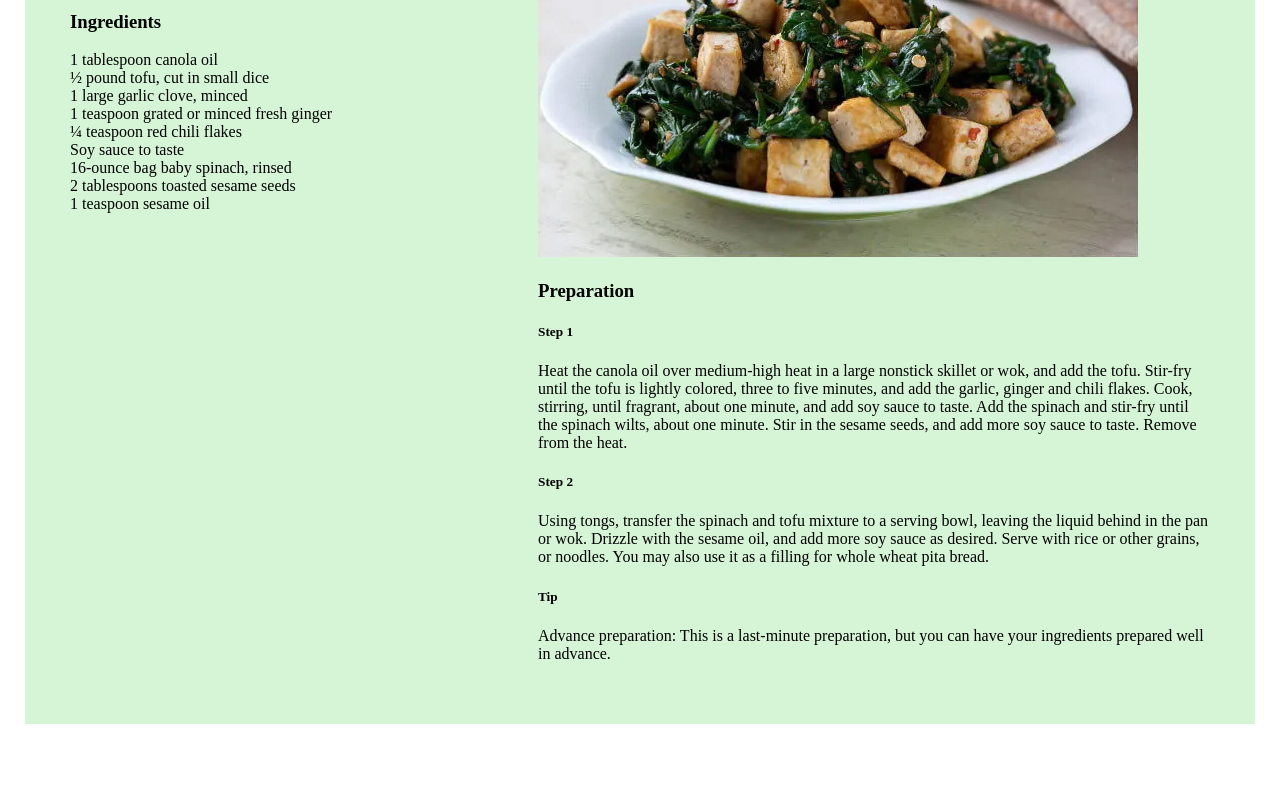
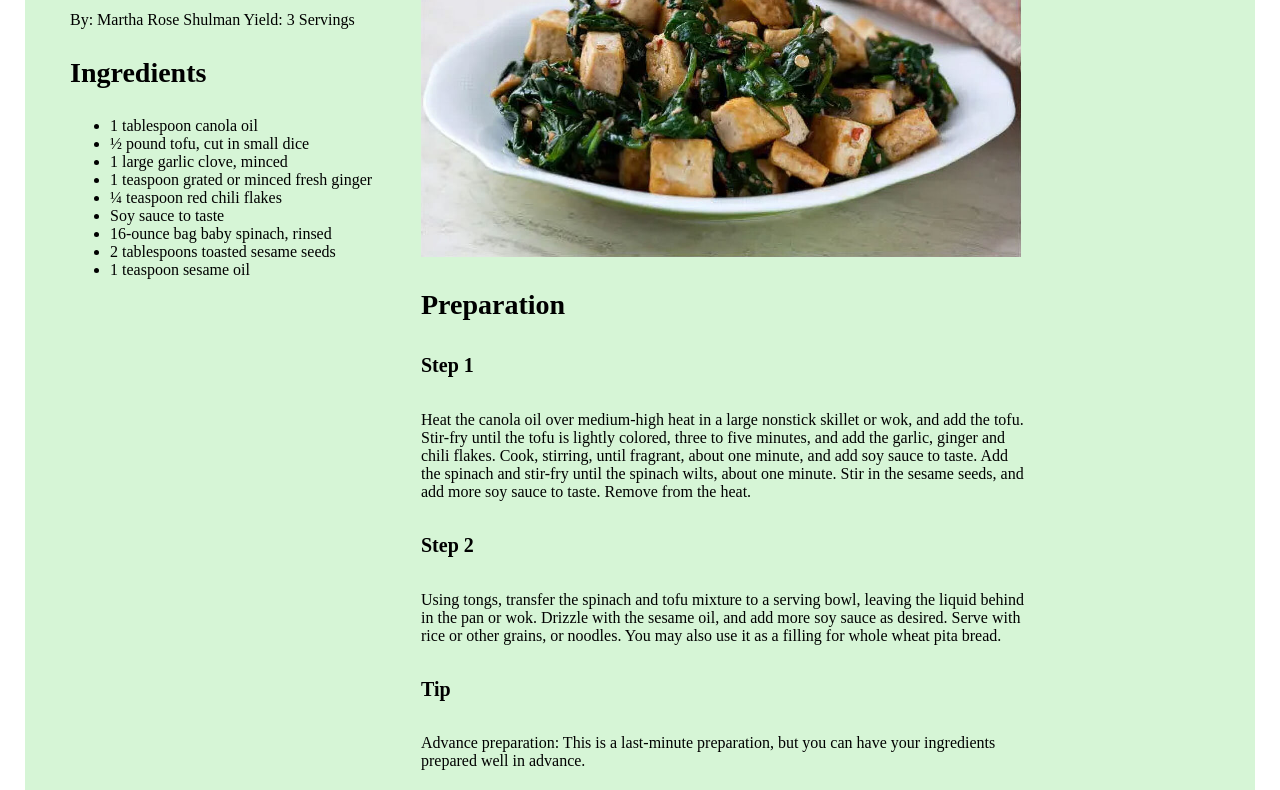
Before and after one commit to jmetivier5/exercise7, a plain HTML site: page index.html in a window 1280 px wide. Shown: the part 196-986 px from the top of the page. Before the commit the page ends 928 px from the top, so only its background shows below. Drawn offline with Linux system fonts and the light colour scheme; a web font is replaced by a local one.

Commit message:
finished

```diff
--- a/index.html
+++ b/index.html
@@ -1,18 +1,41 @@
 <!--This receipe is taken from https://cooking.nytimes.com/recipes/1012494-spinach-tofu-and-sesame-stir-fry -->
 <!DOCTYPE html>
 <html lang="en-US">
+   <head>
+      <meta charset="utf-8">
+      <title>Spinach, Tofu and Sesame Stir-Fry</title>
+      <link rel="preconnect" href="https://fonts.googleapis.com">
+      <link rel="preconnect" href="https://fonts.gstatic.com" crossorigin>
+      <link href="https://fonts.googleapis.com/css2?family=Lobster&display=swap" rel="stylesheet">
+      <link rel="preconnect" href="https://fonts.googleapis.com">
+      <link rel="preconnect" href="https://fonts.gstatic.com" crossorigin>
+      <link href="https://fonts.googleapis.com/css2?family=Lobster&family=Radley:ital@0;1&display=swap" rel="stylesheet">
+   </head>
    <style>
       .grid-container {
       display: grid;
-      grid-template-columns: 40% 60%;
+      grid-template-columns: 30% 70%;
+      }
+      div {
+      border: 15px solid #D6F5D6;
+      margin: 0px;
+      }
+      h1 {
+      color: green;
+      font-family: lobster;
+      font-size: 250%;
+      }
+      h3 {
+      color: black;
+      font-family: Radley;
+      font-size: 175%;
+      }
+      h5 {
+      color: black;
+      font-family: Radley;
+      font-size: 125%;
       }
    </style>
-  <style>
-div {
-  border: 15px solid #D6F5D6;
-  margin: 0px;
-}
-</style>
    <body>
       <div style="width:1200px;margin:auto">
          <div class="grid-container">
@@ -27,17 +50,17 @@ div {
                <h3>
                   Ingredients
                </h3>
-               <p>
-                  1 tablespoon canola oil<br>
-                  ½ pound tofu, cut in small dice<br>
-                  1 large garlic clove, minced<br>
-                  1 teaspoon grated or minced fresh ginger<br>
-                  ¼ teaspoon red chili flakes<br>
-                  Soy sauce to taste<br>
-                  16-ounce bag baby spinach, rinsed<br>
-                  2 tablespoons toasted sesame seeds<br>
-                  1 teaspoon sesame oil
-               </p>
+               <ul>
+                  <li>1 tablespoon canola oil</li>
+                  <li>½ pound tofu, cut in small dice</li>
+                  <li>1 large garlic clove, minced</li>
+                  <li>1 teaspoon grated or minced fresh ginger</li>
+                  <li>¼ teaspoon red chili flakes</li>
+                  <li>Soy sauce to taste</li>
+                  <li>16-ounce bag baby spinach, rinsed</li>
+                  <li>2 tablespoons toasted sesame seeds</li>
+                  <li>1 teaspoon sesame oil</li>
+               </ul>
             </div>
             <div style="background-color:#D6F5D6;">
                <img src="recipe-photo-Enhanced-SR.jpg" alt="Spinach, Tofu and Sesame Stir-Fry" style="width:600px;height:400px;">
@@ -48,19 +71,19 @@ div {
                   Step 1
                </h5>
                <p>
-                  Heat the canola oil over medium-high heat in a large nonstick skillet or wok, and add the tofu. Stir-fry until the tofu is lightly colored, three to five minutes, and add the garlic, ginger and chili flakes. Cook, stirring, until fragrant, about one minute, and add soy sauce to taste. Add the spinach and stir-fry until the spinach wilts, about one minute. Stir in the sesame seeds, and add more soy sauce to taste. Remove from the heat.
+                  Heat the canola oil over medium-high heat in a large nonstick skillet or wok, and add the tofu. <br>Stir-fry until the tofu is lightly colored, three to five minutes, and add the garlic, ginger and <br>chili flakes. Cook, stirring, until fragrant, about one minute, and add soy sauce to taste. Add <br>the spinach and stir-fry until the spinach wilts, about one minute. Stir in the sesame seeds, and <br>add more soy sauce to taste. Remove from the heat.
                </p>
                <h5>
                   Step 2
                </h5>
                <p>
-                  Using tongs, transfer the spinach and tofu mixture to a serving bowl, leaving the liquid behind in the pan or wok. Drizzle with the sesame oil, and add more soy sauce as desired. Serve with rice or other grains, or noodles. You may also use it as a filling for whole wheat pita bread.
+                  Using tongs, transfer the spinach and tofu mixture to a serving bowl, leaving the liquid behind <br>in the pan or wok. Drizzle with the sesame oil, and add more soy sauce as desired. Serve with <br>rice or other grains, or noodles. You may also use it as a filling for whole wheat pita bread.
                </p>
                <h5>
                   Tip
                </h5>
                <p>
-                  Advance preparation: This is a last-minute preparation, but you can have your ingredients prepared well in advance.
+                  Advance preparation: This is a last-minute preparation, but you can have your ingredients <br>prepared well in advance.
                </p>
             </div>
          </div>
```
